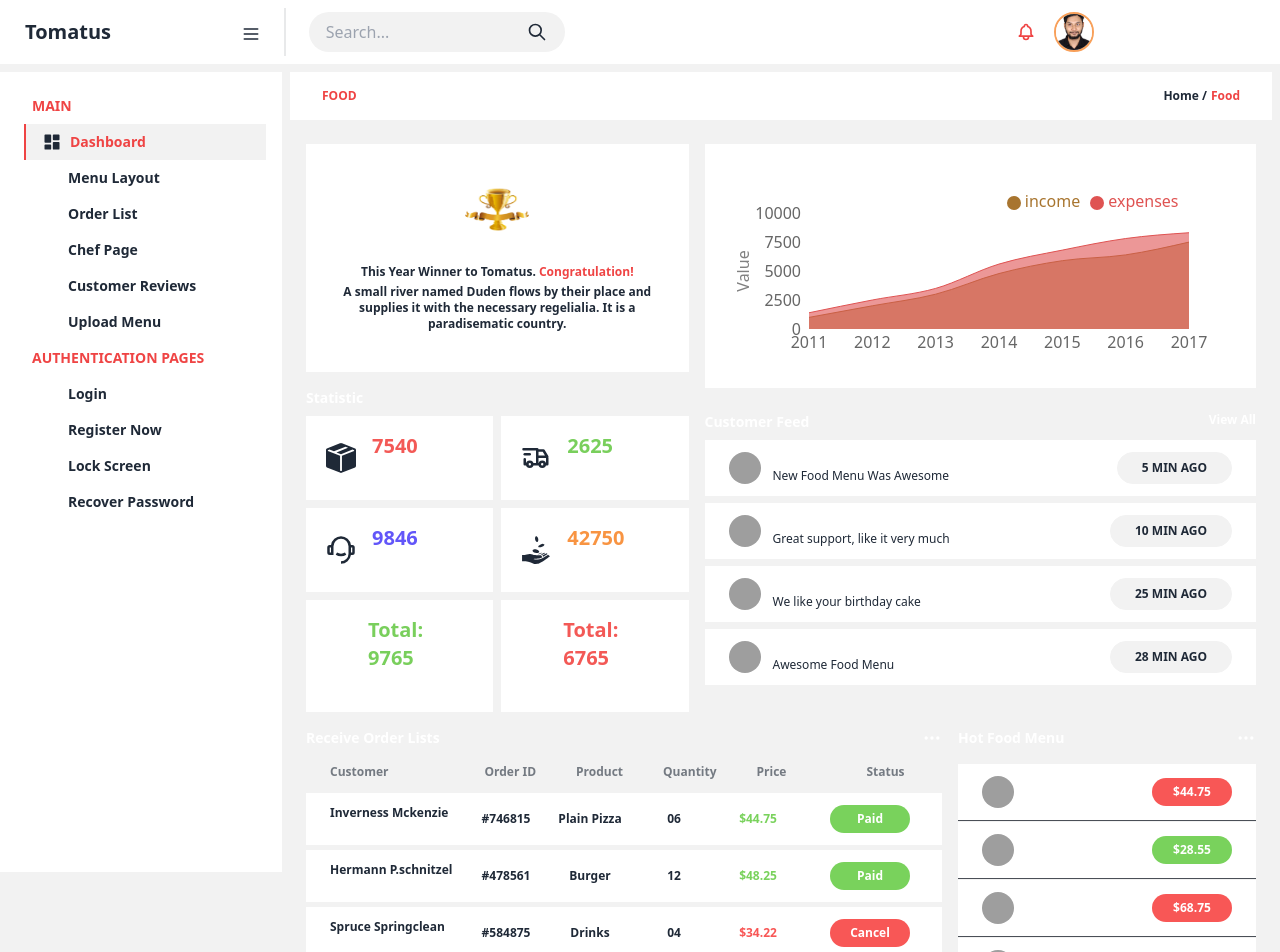
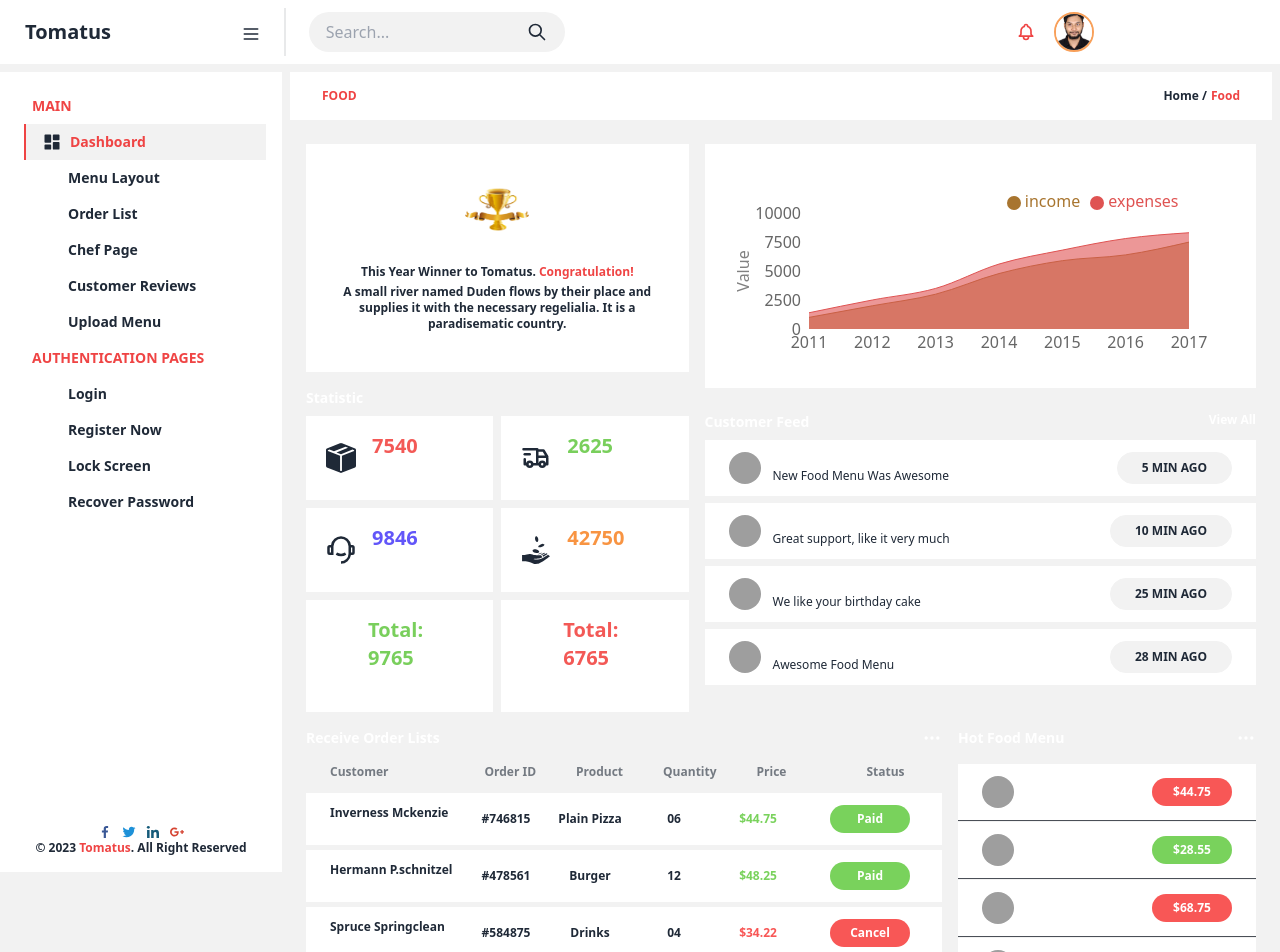
Before and after one commit to mirzaistiakhislam/tomatus-clone, a React (Vite) app: page / in a window 1280 px wide. Shown: the top 952 px of the page. Built offline with nearby package versions, Linux system fonts and the light colour scheme; grey boxes are pictures that could not be loaded; some icons are missing.

Commit message:
add footer in the sidebar

```diff
--- a/src/pages/Home/Home.jsx
+++ b/src/pages/Home/Home.jsx
@@ -1,5 +1,5 @@
 import NavBar from "../../components/NavBar/NavBar";
-import { BiSolidDashboard } from "react-icons/bi";
+import { BiLogoLinkedin, BiSolidDashboard } from "react-icons/bi";
 import './Home.css';
 import Nav from "../../components/Nav/Nav";
 import Prize from "../../components/Prize/Prize";
@@ -8,6 +8,8 @@ import Statistic from "../../components/Statistic/Statistic";
 import CustomerFeed from "../../components/CustomerFeed/CustomerFeed";
 import ReceiveOrderLists from "../../components/ReceiveOrderLists/ReceiveOrderLists";
 import HotFoodMenu from "../../components/HotFoodMenu/HotFoodMenu";
+import { BiLogoFacebook } from "react-icons/bi";
+import { AiOutlineGooglePlus, AiOutlineTwitter } from "react-icons/ai";
 
 const Home = () => {
     return (
@@ -67,6 +69,15 @@ const Home = () => {
                         </div>
                     </ul>
 
+                    <footer className="absolute bottom-0 w-full p-4 bg-base-100">
+                        <div className="flex justify-center gap-2">
+                            <BiLogoFacebook color="#3A5896" />
+                            <AiOutlineTwitter color="#1E91D8" />
+                            <BiLogoLinkedin color="#165B7A" />
+                            <AiOutlineGooglePlus color="#D54432" />
+                        </div>
+                        <p className="text-center text-xs font-bold">&copy; 2023 <span className="text-red-500">Tomatus</span>. All Right Reserved</p>
+                    </footer>
                 </div>
             </div>
         </div>
```
